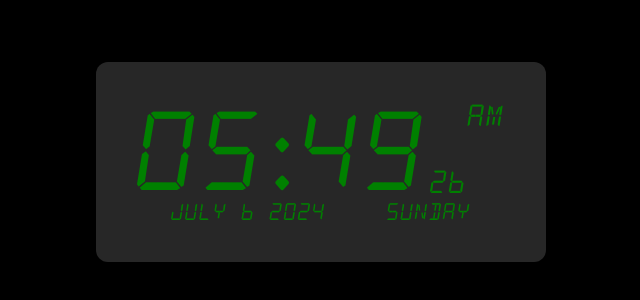
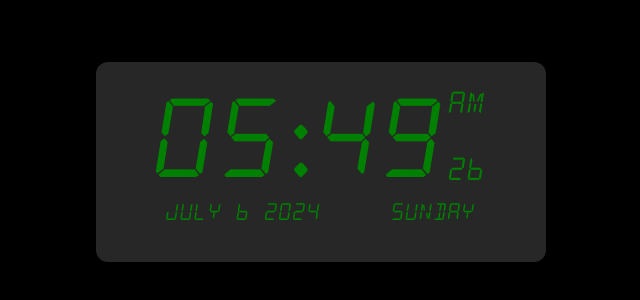
Before and after one commit to left-no-crumbz/digital-clock, a plain HTML site: page index.html in a window 1280 px wide. Shown: the part 238-538 px from the top of the page, without its empty margins (319-959 px from the left). Drawn offline with Linux system fonts and the light colour scheme.

Commit message:
Feat: use grid

```diff
--- a/css/styles.css
+++ b/css/styles.css
@@ -28,13 +28,15 @@ body {
 .container {
     background-color: gray;
     border-radius: 0.75rem;
-    display: flex;
-    flex-direction: column;
     width: 450px;
     height: 200px;
-    justify-content: center;
-    align-items: center;
     background-color: rgb(39, 39, 39);
+
+    display: grid;
+    place-items: center;
+    align-content: center;
+    grid-template-columns: 1fr;
+    grid-template-rows: 100px 50px;
 }
 
 .row {
@@ -54,8 +56,8 @@ body {
 }
 
 .date {
-    display: flex;
-    width: 300px;
+    display: grid;
+    grid-template-columns: repeat(2, 1fr);
 }
 
 #date {
@@ -69,7 +71,9 @@ body {
     text-transform:uppercase;
     font-size: 1.5rem;
 }
+
 #period {
     font-size: 2rem;
     align-self: flex-start;
+    margin-bottom: 2rem;
 }
--- a/index.html
+++ b/index.html
@@ -9,12 +9,16 @@
 </head>
 <body>
     <div class="container">
+
         <div class="row">
             <div id="hours"></div>
             <div id="minutes"></div>
-            <div id="seconds"></div>
-            <div id="period"></div>
+            <div class="column">
+                <div id="period"></div>
+                <div id="seconds"></div>
+            </div>
         </div>
+
         <div class="date">
             <div id="date"></div>
             <div id="day"></div>
```
